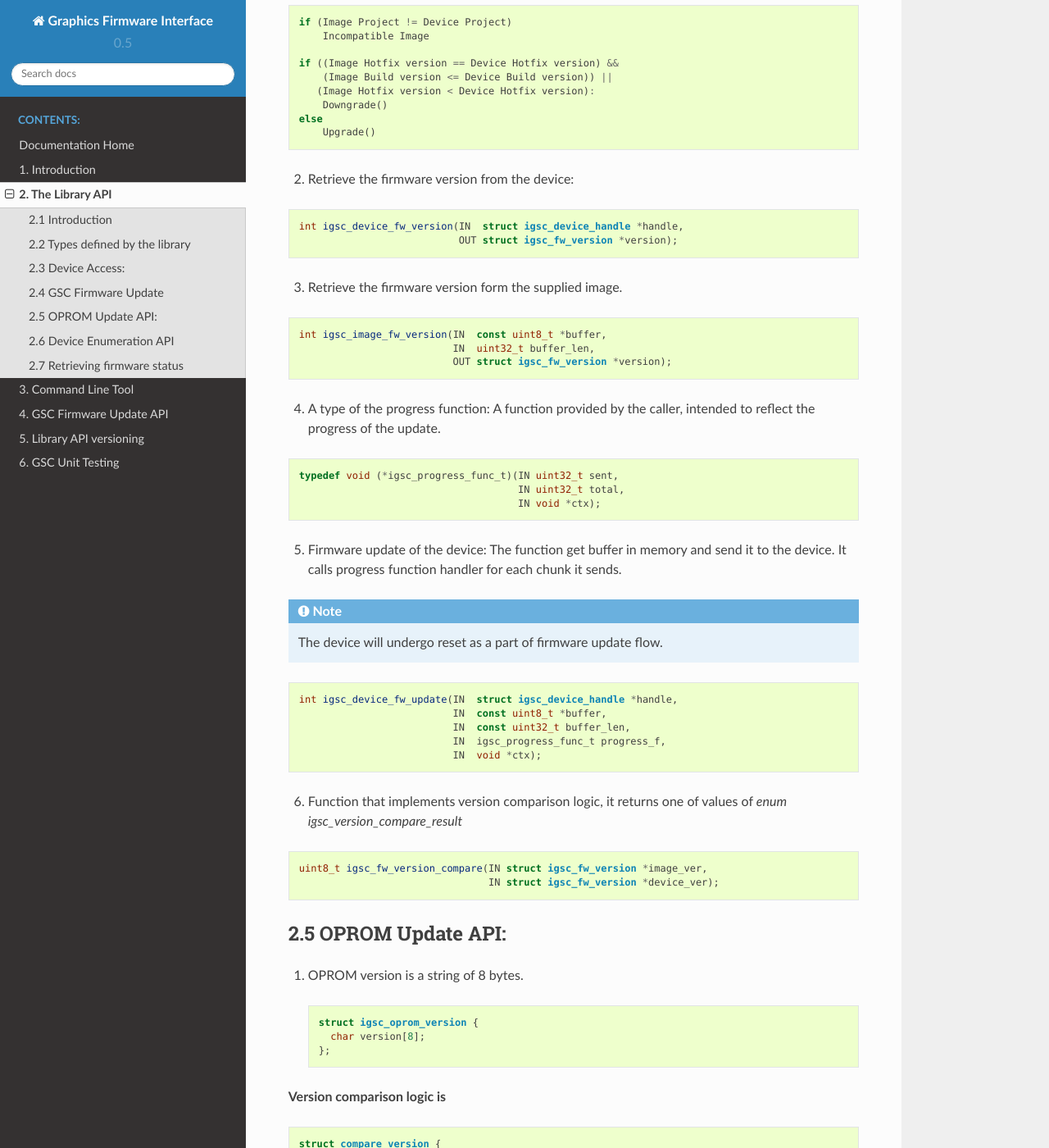
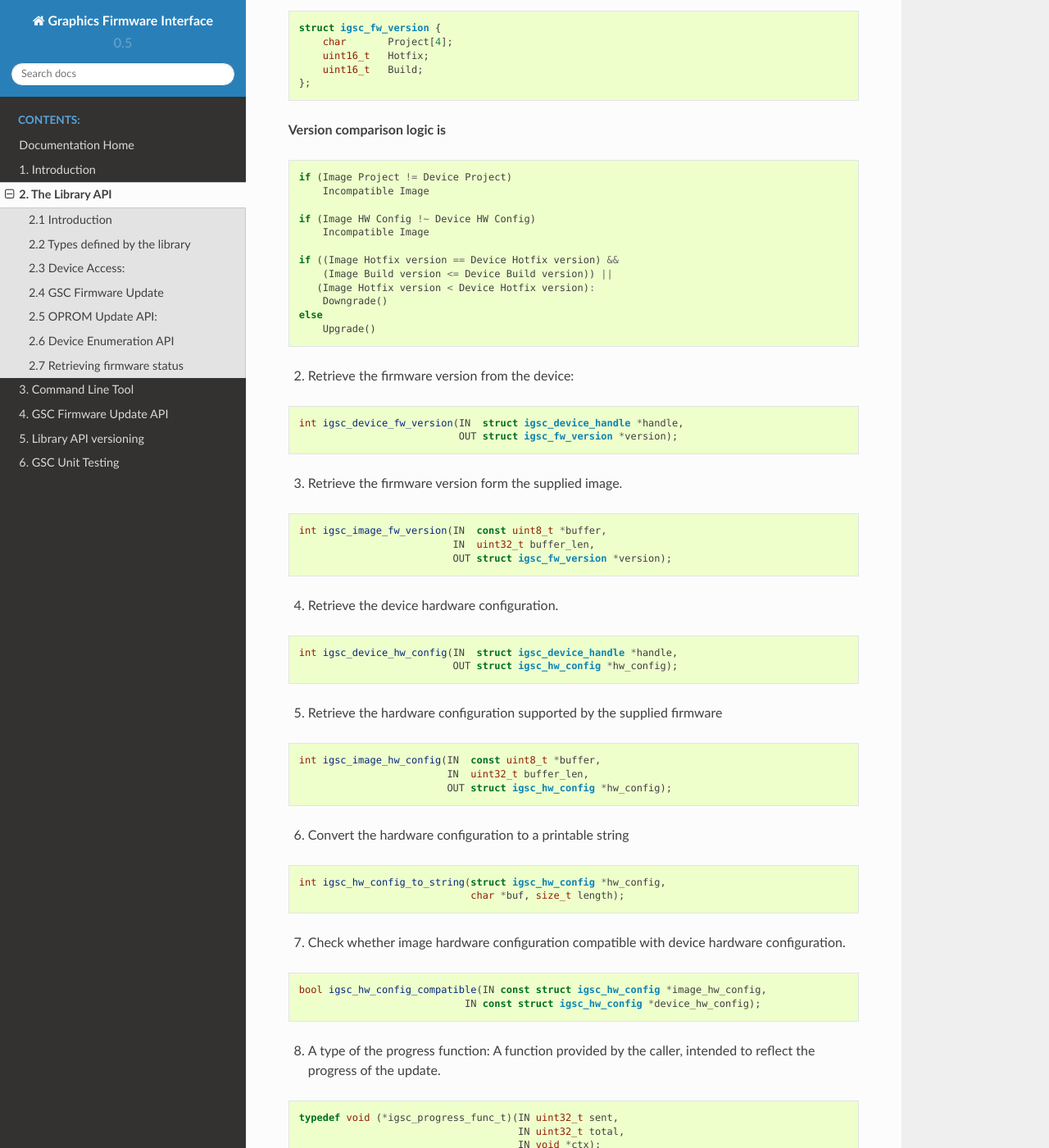
Before and after one commit to intel/igsc, a Sphinx documentation site: the page built from doc/igsc_api.rst, in a window 1280 px wide and 1400 px high, scrolled down 3203 px. Shown: the whole window at 82% size. Built offline with Sphinx 7.4.7 and the Read the Docs theme 2.0.0, drawn with Linux system fonts in a browser that asks for light colours; formulas are drawn with MathJax 3; some of the changed text lies outside the part shown.

Commit message:
igsc: doc: add hw configuartion compatibilty matching
Update documenation with hardware configuration matching
functionality.

Signed-off-by: Tomas Winkler <tomas.winkler@intel.com>

```diff
--- a/doc/igsc_api.rst
+++ b/doc/igsc_api.rst
@@ -103,6 +103,16 @@ image.
         IGSC_VERSION_OLDER = 4,          /**< update image version is older than the one on the device */
     };
 
+5. Hardware configuration data. This is an opaque type as the hardware configuration and format can change between generations
+
+.. code-block:: c
+
+   struct igsc_hw_config {
+       uint32_t format_version;
+       uint8_t blob[48];
+   };
+
+
 2.3 Device Access:
 ~~~~~~~~~~~~~~~~~~
 
@@ -179,6 +189,9 @@ The structure represents the device firmware version.
     if (Image Project != Device Project)
         Incompatible Image
 
+    if (Image HW Config !~ Device HW Config)
+        Incompatible Image
+
     if ((Image Hotfix version == Device Hotfix version) &&
         (Image Build version <= Device Build version)) ||
        (Image Hotfix version < Device Hotfix version):
@@ -203,8 +216,39 @@ The structure represents the device firmware version.
                               IN  uint32_t buffer_len,
                               OUT struct igsc_fw_version *version);
 
+4. Retrieve the device hardware configuration.
 
-4. A type of the progress function: A function provided by the caller,
+.. code-block:: c
+
+    int igsc_device_hw_config(IN  struct igsc_device_handle *handle,
+                              OUT struct igsc_hw_config *hw_config);
+
+
+5. Retrieve the hardware configuration supported by the supplied firmware
+
+
+.. code-block:: c
+
+    int igsc_image_hw_config(IN  const uint8_t *buffer,
+                             IN  uint32_t buffer_len,
+                             OUT struct igsc_hw_config *hw_config);
+
+6. Convert the hardware configuration to a printable string
+
+.. code-block:: c
+
+    int igsc_hw_config_to_string(struct igsc_hw_config *hw_config,
+                                 char *buf, size_t length);
+
+7.  Check whether image hardware configuration compatible with device hardware configuration.
+
+
+.. code-block:: c
+
+   bool igsc_hw_config_compatible(IN const struct igsc_hw_config *image_hw_config,
+                               IN const struct igsc_hw_config *device_hw_config);
+
+8. A type of the progress function: A function provided by the caller,
    intended to reflect the progress of the update.
 
 .. code-block:: c
```
Also changed, not shown: other parts of doc/igsc_api.rst (+2 -2 lines).
